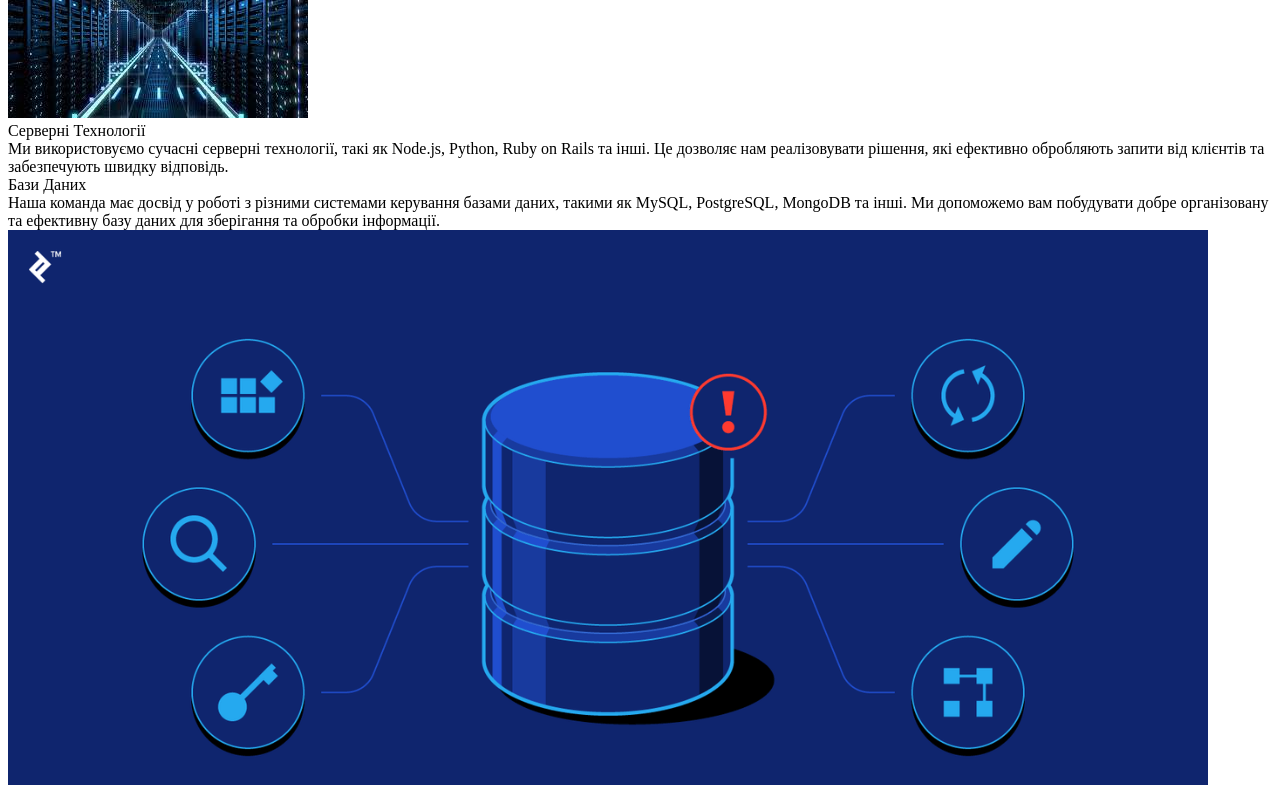
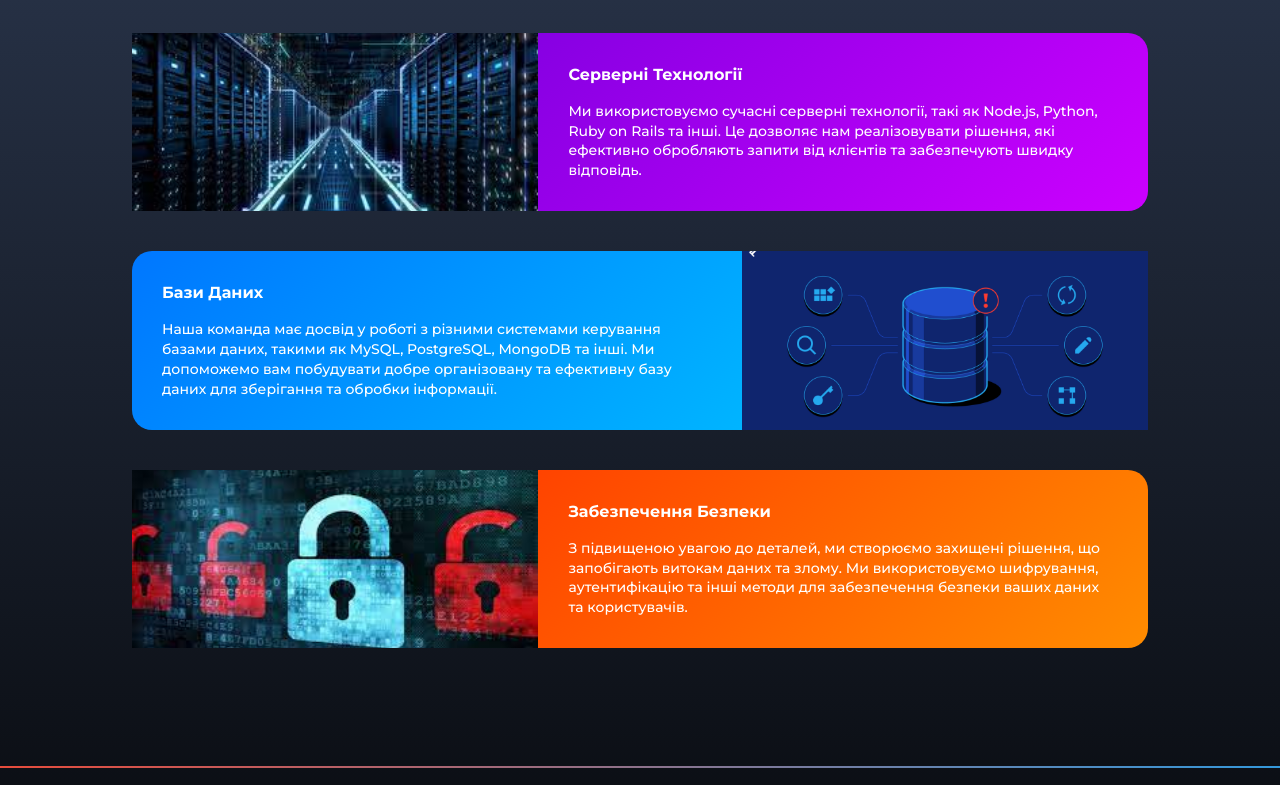
Before and after one commit to Kartorez/site, a plain HTML site: page back-end.html in a window 1280 px wide. Shown: the part 287-1072 px from the top of the page. Drawn offline with Linux system fonts and the light colour scheme; the site is published under a folder, as on GitHub Pages, so addresses that start at the root find nothing.

Commit message:
Update back-end.html

```diff
--- a/back-end.html
+++ b/back-end.html
@@ -3,7 +3,7 @@
 <head>
     <meta charset="UTF-8">
     <meta name="viewport" content="width=device-width, initial-scale=1.0">
-    <link rel="stylesheet" href="/css/back.css">
+    <link rel="stylesheet" href="css/back.css">
     <link href="https://fonts.googleapis.com/css?family=Montserrat:100,200,300,regular,500,600,700,800,900,100italic,200italic,300italic,italic,500italic,600italic,700italic,800italic,900italic" rel="stylesheet" />
     <link rel="shortcut icon" href="favicon.ico" type="image/x-icon">
     <title>Web-dev</title>
```
